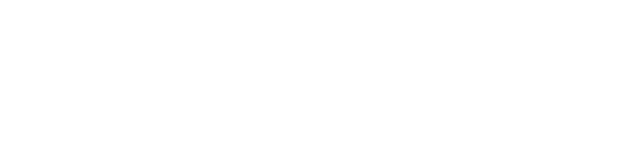
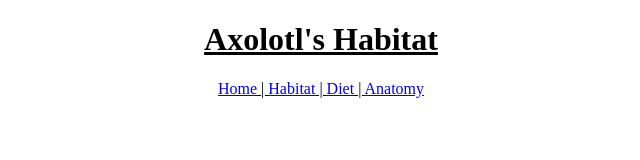
Before and after one commit to KaitlynKramp/firstWebAssessmentCorrect, a plain HTML site: page habitat.html in a window 1280 px wide. Shown: the whole page, without its empty margins (319-959 px from the left). Drawn offline with Linux system fonts and the light colour scheme.

Commit message:
added nav

```diff
--- a/habitat.html
+++ b/habitat.html
@@ -12,5 +12,14 @@
       text-decoration: underline;
     }
   </style>
-  <body></body>
+  <body>
+    <header>
+      <h1>Axolotl's Habitat</h1>
+      <nav>
+        <a href="index.html">Home</a>
+        | <a href="habitat.html">Habitat</a> | <a href="diet.html">Diet</a> |
+        <a href="anatomy.html">Anatomy</a>
+      </nav>
+    </header>
+  </body>
 </html>
```
Also changed, not shown: diet.html (+10 -1 lines).
